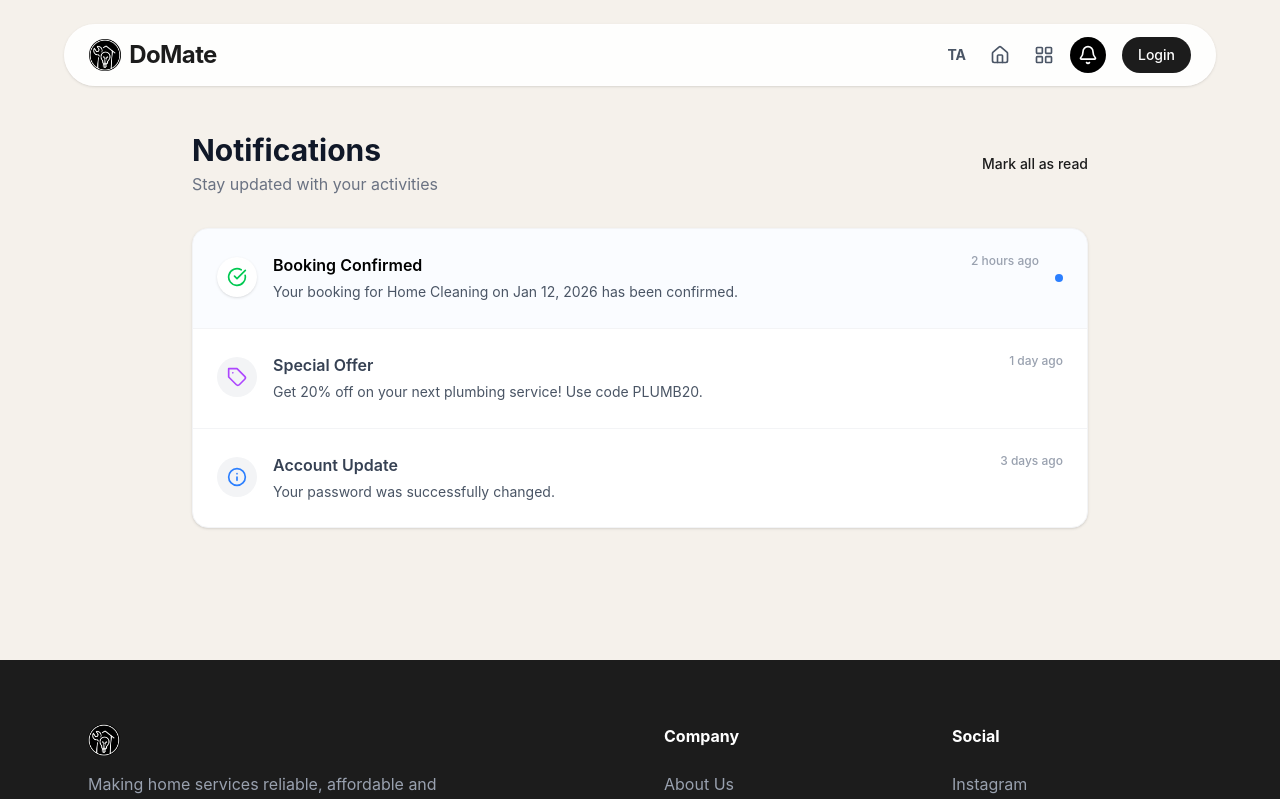
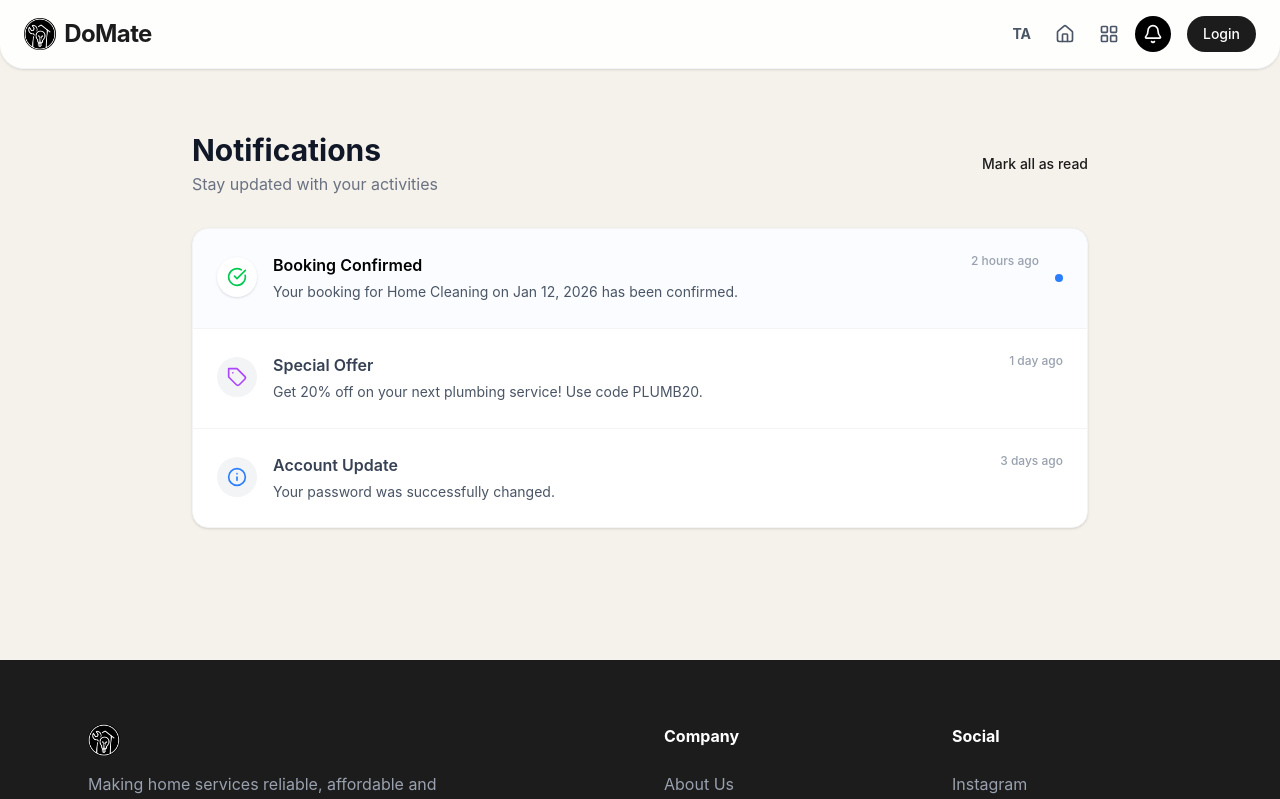
Before and after one commit to Kishore00426/Domate, a React (Vite) app in the folder frontend/: page /notifications in a window 1280 px wide. Shown: the top 799 px of the page. Built offline with nearby package versions, Linux system fonts and the light colour scheme.

Commit message:
ui updates in navbar,moblie layoutfixed,profile crash resolved

```diff
--- a/frontend/src/components/Navbar.jsx
+++ b/frontend/src/components/Navbar.jsx
@@ -49,8 +49,8 @@ const Navbar = ({ variant = 'landing', user, loading = false }) => {
     }, [isSearchOpen, dispatch]);
 
     return (
-        <nav className="fixed top-6 left-1/2 -translate-x-1/2 w-[90%] max-w-6xl z-50">
-            <div className="bg-white/90 backdrop-blur-md rounded-full shadow-sm border border-white/20 px-6 py-3 flex items-center justify-between transition-all duration-300 hover:shadow-md">
+        <nav className="fixed top-0 left-0 w-full z-50">
+            <div className="bg-white/90 backdrop-blur-md shadow-sm border-b border-gray-100 px-6 py-4 flex items-center justify-between rounded-b-3xl">
 
                 <div className="flex items-center gap-8">
 
@@ -268,7 +268,11 @@ const Navbar = ({ variant = 'landing', user, loading = false }) => {
                             </div>
                             <div className="border-t pt-2 mt-2">
                                 {!isGuest ? (
-                                    <div className="flex items-center gap-3 p-2">
+                                    <Link
+                                        to={isServiceProvider ? "/provider/dashboard" : "/account"}
+                                        className="flex items-center gap-3 p-2 hover:bg-gray-50 rounded-xl transition-colors"
+                                        onClick={() => setIsOpen(false)}
+                                    >
                                         <div className="w-8 h-8 bg-black rounded-full flex items-center justify-center font-semibold text-white">
                                             {user?.name ? user.name.charAt(0).toUpperCase() : <User className="w-4 h-4" />}
                                         </div>
@@ -276,7 +280,7 @@ const Navbar = ({ variant = 'landing', user, loading = false }) => {
                                             <div className="font-medium text-black">{user?.name}</div>
                                             <div className="text-xs text-black font-medium">{user?.location}</div>
                                         </div>
-                                    </div>
+                                    </Link>
                                 ) : (
                                     <Link to="/login" className="flex items-center justify-center p-3 bg-black text-white rounded-xl font-medium w-full">
                                         Login
--- a/frontend/src/pages/ProviderDashboard.jsx
+++ b/frontend/src/pages/ProviderDashboard.jsx
@@ -3,7 +3,7 @@ import jsPDF from 'jspdf';
 import autoTable from 'jspdf-autotable';
 import HomeLayout from '../layouts/HomeLayout';
 import { useNavigate } from 'react-router-dom';
-import { User, AlertCircle, CheckCircle, Upload, Briefcase, MapPin, Trash2, X, Pencil, Edit2, Banknote } from 'lucide-react';
+import { User, AlertCircle, CheckCircle, Upload, Briefcase, MapPin, Trash2, X, Pencil, Edit2, Banknote, FileText } from 'lucide-react';
 import { getMyProviderProfile, updateProviderBio, updateProviderServices, deleteProviderDocument } from '../api/providers';
 import { getMe, updateProfile } from '../api/auth';
 import { getProviderBookings, updateBookingStatus, completeBooking, updateBookingDetailsProvider } from '../api/bookings';
@@ -519,7 +519,7 @@ const ProviderDashboard = () => {
                 <div className="max-w-7xl mx-auto">
 
                     {/* Header */}
-                    <div className="bg-white rounded-3xl shadow-sm p-8 mb-8 flex flex-col md:flex-row items-center justify-between gap-6 md:mt-18">
+                    <div className="bg-white rounded-3xl shadow-sm p-8 mb-8 flex flex-col md:flex-row items-center justify-between gap-6 mt-24 md:mt-18">
                         <div className="flex items-center gap-6">
                             <div className="w-20 h-20 bg-soft-black rounded-full flex items-center justify-center text-white text-3xl font-bold">
                                 {user?.username?.charAt(0).toUpperCase()}
```
